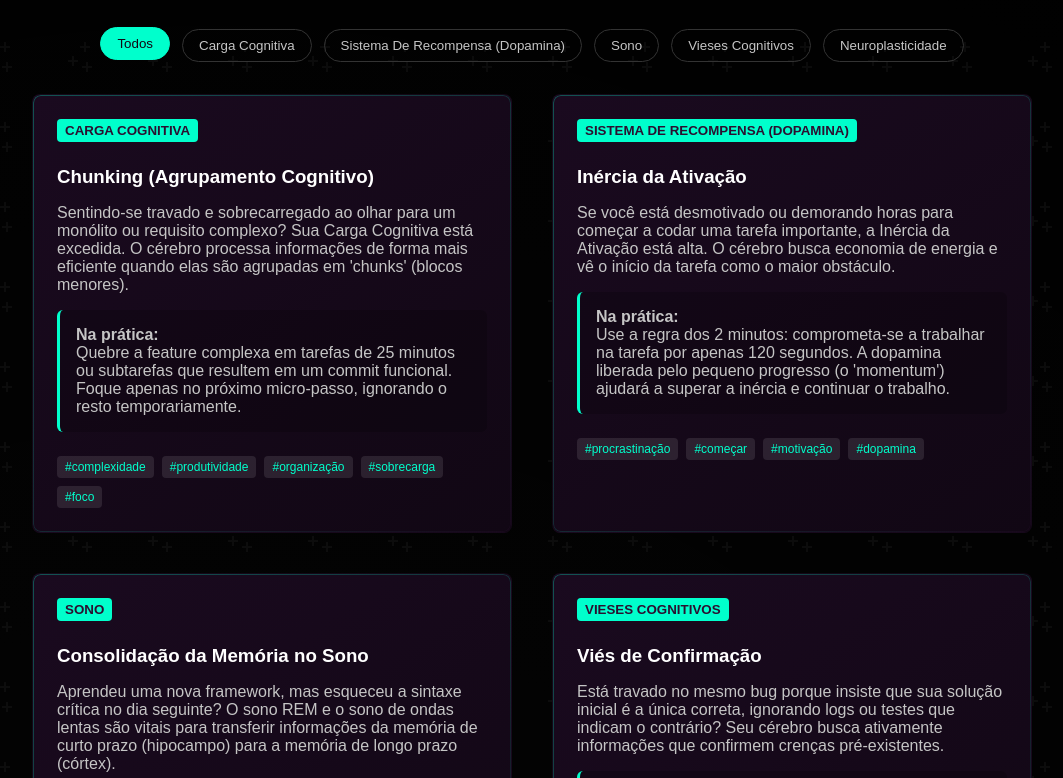
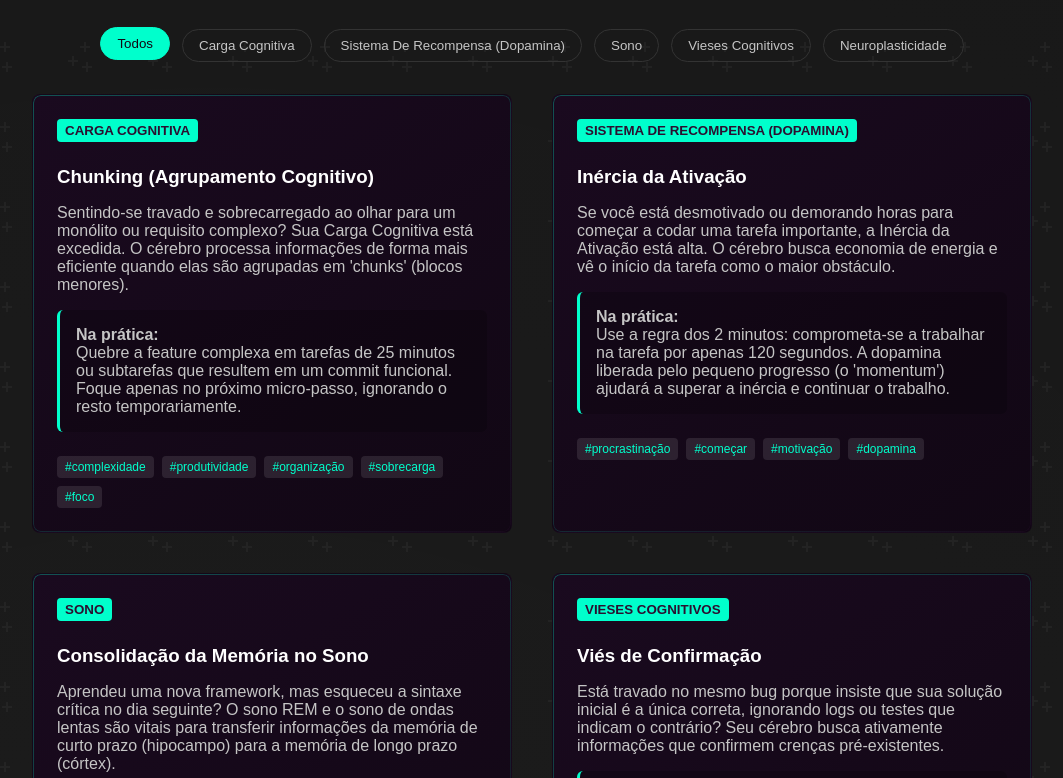
Before and after one commit to allbertuu/neurocodex, a plain HTML site: page index.html in a window 1280 px wide. Shown: the part 208-986 px from the top of the page, without its empty margins (108-1171 px from the left). Drawn offline with Linux system fonts and the light colour scheme; a web font is replaced by a local one.

Commit message:
🦄 refactor(style): make background color lighter

```diff
--- a/style.css
+++ b/style.css
@@ -5,7 +5,7 @@
 }
 
 body {
-  background-color: #000000; /* Retornando ao fundo preto original */
+  background-color: #181818; /* Retornando ao fundo preto original */
   /* Adicionando a textura sutil de ícones sobre o fundo preto */
   background-image: radial-gradient(
       circle at 25% 25%,
```
